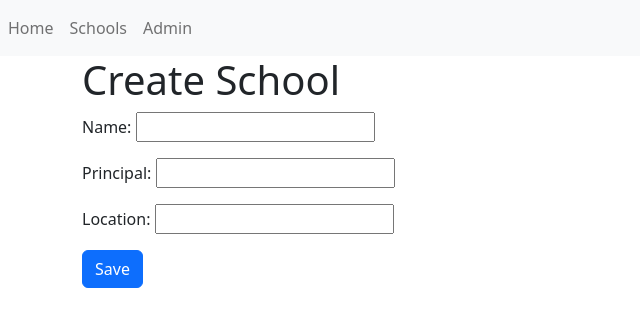
After one commit to tymofiismyrnov/class_based_views_practice, a Django app: page /basic_app/create/ in a window 1280 px wide. The commit adds this page. Shown: the top 327 px of the page, without its empty margins (0-640 px from the left). Run offline with Django 4.2, Linux system fonts and the light colour scheme.

Commit message:
CRUD practice

```diff
--- a/basic_app/models.py
+++ b/basic_app/models.py
@@ -1,4 +1,5 @@
 from django.db import models
+from django.urls import reverse
 
 
 # Create your models here.
@@ -10,6 +11,11 @@ class School(models.Model):
     def __str__(self):
         return self.name
 
+    def get_absolute_url(self):
+        return reverse("basic_app:detail", kwargs={
+            'pk': self.pk
+        })
+
 
 class Student(models.Model):
     name = models.CharField(max_length=256)
--- a/basic_app/templates/basic_app/basic_app_base.html
+++ b/basic_app/templates/basic_app/basic_app_base.html
@@ -3,28 +3,32 @@
 <head>
     <meta charset="UTF-8">
     <title>Base</title>
-    <link href="https://cdn.jsdelivr.net/npm/bootstrap@5.2.0-beta1/dist/css/bootstrap.min.css" rel="stylesheet" integrity="sha384-0evHe/X+R7YkIZDRvuzKMRqM+OrBnVFBL6DOitfPri4tjfHxaWutUpFmBp4vmVor" crossorigin="anonymous">
+    <link href="https://cdn.jsdelivr.net/npm/bootstrap@5.2.0-beta1/dist/css/bootstrap.min.css" rel="stylesheet"
+          integrity="sha384-0evHe/X+R7YkIZDRvuzKMRqM+OrBnVFBL6DOitfPri4tjfHxaWutUpFmBp4vmVor" crossorigin="anonymous">
 </head>
 <body>
-<nav class="navbar navbar-expand-lg navbar-dark bg-dark">
-    <a class="navbar-brand" href="#">Navbar</a>
-    <button class="navbar-toggler collapsed" type="button" data-toggle="collapse" data-target="#navbarColor01" aria-controls="navbarColor01" aria-expanded="false" aria-label="Toggle navigation">
+<nav class="navbar navbar-expand-lg navbar-light bg-light">
+    <button class=" navbar-toggler collapsed" type="button" data-toggle="collapse" data-target="#navbarColor01"
+    aria-controls="navbarColor01" aria-expanded="false" aria-label="Toggle navigation">
     <span class="navbar-toggler-icon"></span>
     </button>
 
     <div class="navbar-collapse collapse" id="navbarColor01" style="">
         <ul class="navbar-nav mr-auto">
-        <li class="nav-item active">
-          <a class="navbar-brand" href="{% url 'basic_app:list' %}">Schools <span class="sr-only">(current)</span></a>
+            <li class="nav-item">
+                <a class="nav-link" href="/">Home</a>
+            </li>
+            <li class="nav-item">
+                <a class="nav-link" href="{% url 'basic_app:list' %}">Schools</a>
             </li>
             <li class="nav-item">
                 <a class="nav-link" href="{% url 'admin:index' %}">Admin</a>
             </li>
             <li class="nav-item">
-          <a class="nav-link" href="#">Pricing</a>
+                <a class="nav-link" href="#"></a>
             </li>
             <li class="nav-item">
-          <a class="nav-link" href="#">About</a>
+                <a class="nav-link" href="#"></a>
             </li>
         </ul>
     </div>
--- /dev/null
+++ b/basic_app/templates/basic_app/school_form.html
@@ -0,0 +1,15 @@
+{% extends 'basic_app/basic_app_base.html' %}
+{% block body_block %}
+    <h1>
+        {% if not form.instance.pk %}
+            Create School
+        {% else %}
+            Update School
+        {% endif %}
+    </h1>
+
+    <form method="post">{% csrf_token %}
+        {{ form.as_p }}
+        <input type="submit" class="btn btn-primary" value="Save">
+    </form>
+{% endblock %}
--- a/basic_app/templates/basic_app/school_list.html
+++ b/basic_app/templates/basic_app/school_list.html
@@ -8,4 +8,6 @@
             </h2>
         {% endfor %}
     </ol>
+    <a href="{% url 'basic_app:create' %}" class="btn btn-primary">Create new School</a>
+
 {% endblock %}
--- a/basic_app/urls.py
+++ b/basic_app/urls.py
@@ -4,7 +4,10 @@ from . import views
 
 urlpatterns = [
     path('', views.SchoolListView.as_view(), name='list'),
-    path('<int:pk>/', views.SchoolDetailView.as_view(), name='detail')
+    path('<int:pk>/', views.SchoolDetailView.as_view(), name='detail'),
+    path('create/', views.SchoolCreateView.as_view(), name='create'),
+    path('update/<int:pk>/', views.SchoolUpdateView.as_view(), name='update'),
+    path('delete/<int:pk>/', views.SchoolDeleteView.as_view(), name='delete')
 ]
 
 app_name = 'basic_app'
--- a/basic_app/views.py
+++ b/basic_app/views.py
@@ -1,5 +1,11 @@
 from django.shortcuts import render
-from django.views.generic import View, TemplateView, ListView, DetailView
+from django.urls import reverse_lazy
+from django.views.generic import (View,
+                                  TemplateView,
+                                  ListView,
+                                  DetailView,
+                                  CreateView,
+                                  UpdateView, DeleteView)
 from . import models
 
 
@@ -16,3 +22,18 @@ class SchoolDetailView(DetailView):
     context_object_name = 'school_detail'
     model = models.School
     template_name = 'basic_app/school_detail.html'
+
+
+class SchoolCreateView(CreateView):
+    model = models.School
+    fields = ['name', 'principal', 'location']
+
+
+class SchoolUpdateView(UpdateView):
+    model = models.School
+    fields = ['name', 'principal']
+
+
+class SchoolDeleteView(DeleteView):
+    model = models.School
+    success_url = reverse_lazy("basic_app:list")
```
Also changed, not shown: basic_app/templates/basic_app/school_confirm_delete.html (added, +9 -0 lines), basic_app/templates/basic_app/school_detail.html (+7 -1 lines), templates/base.html (+10 -6 lines), db.sqlite3. Lines whose indentation alone changed are shown as unchanged.
